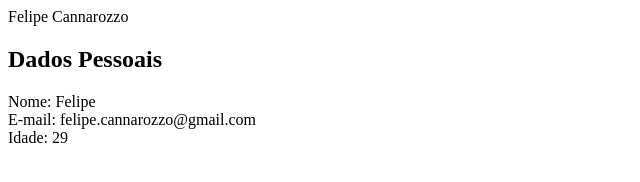
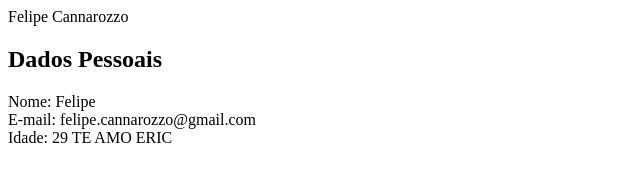
Before and after one commit to Cannarozzo/cannarozzo.github.io, a plain HTML site: page index.html in a window 1280 px wide. Shown: the whole page, without its empty margins (0-640 px from the left). Drawn offline with Linux system fonts and the light colour scheme.

Commit message:
Eric Alteracao

```diff
--- a/index.html
+++ b/index.html
@@ -12,6 +12,7 @@
                     Nome: Felipe <br>
                     E-mail: felipe.cannarozzo@gmail.com <br>
                     Idade: 29
+                    TE AMO ERIC
                 </p>
             </section>
         </article>
```
Also changed, not shown: 1 other file.
